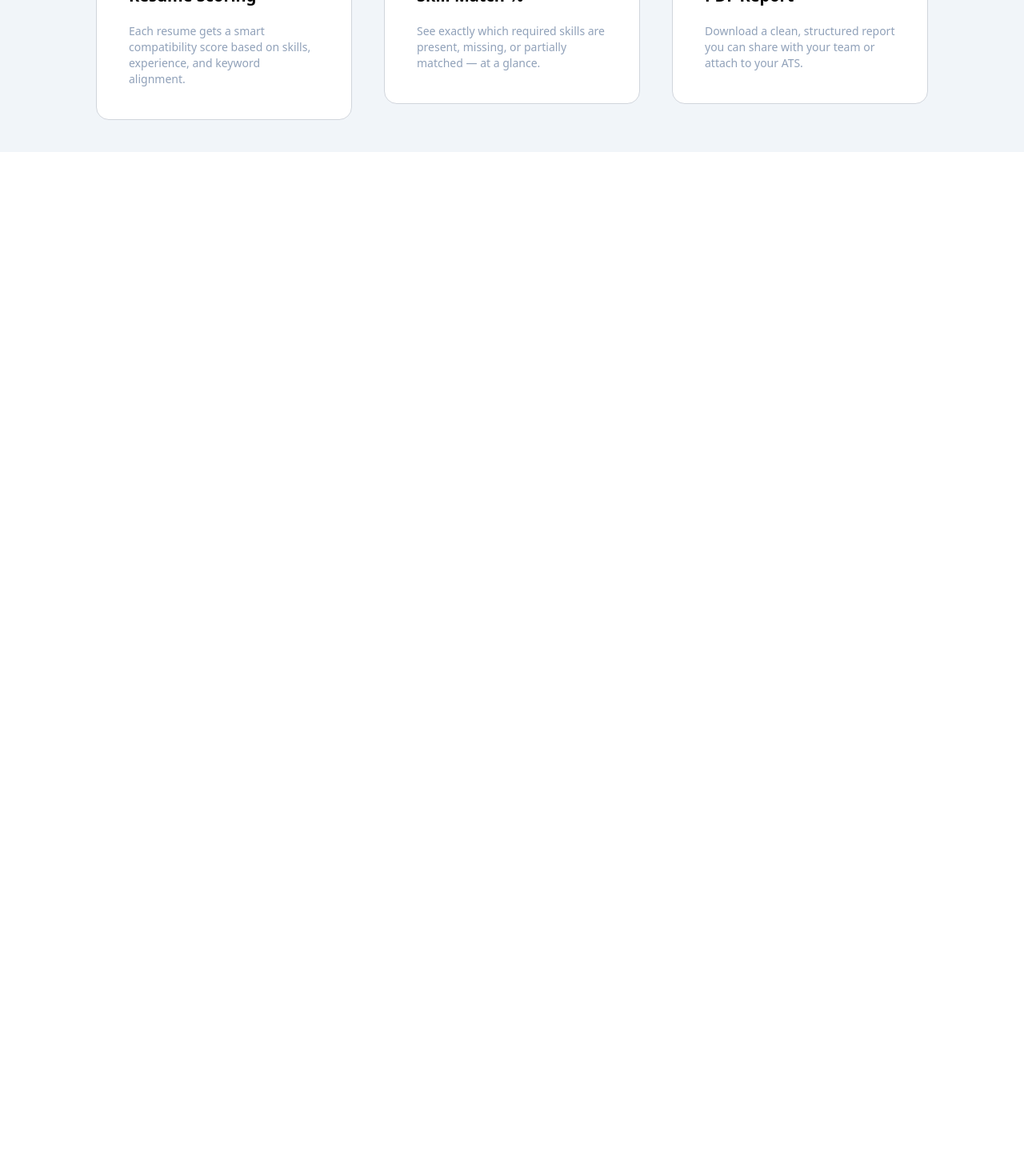
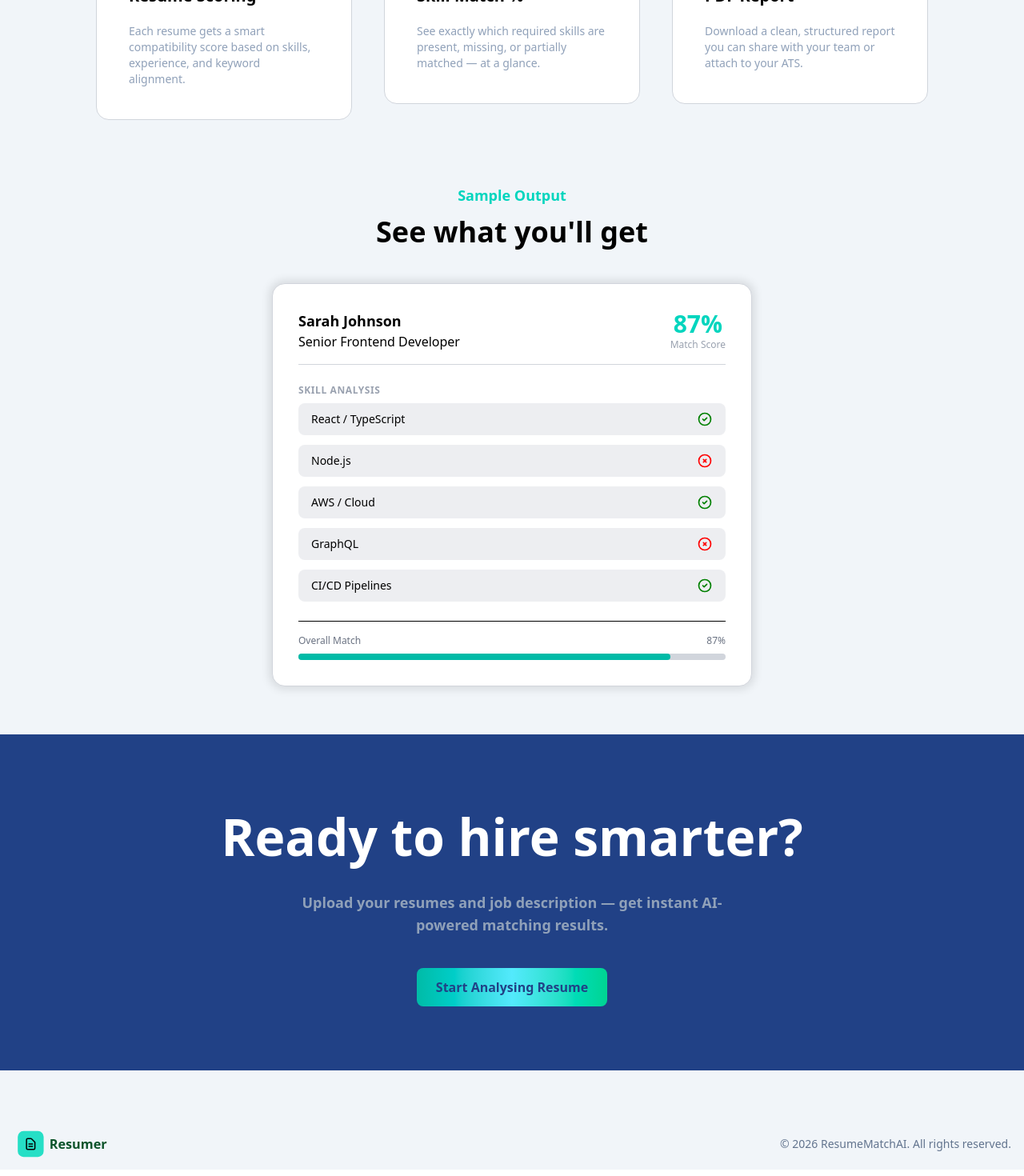
Before and after one commit to Aditya-Jaiswar-8796/resume-jd-matcher, a Next.js app: page / in a window 1280 px wide. Shown: the part 1310-2780 px from the top of the page at 80% size. Before the commit the page ends 1500 px from the top, so only its background shows below. Built offline with nearby package versions, Linux system fonts and the light colour scheme.

Commit message:
home done

```diff
--- /dev/null
+++ b/app/components/Tick.js
@@ -0,0 +1,13 @@
+import React from 'react'
+
+const Tick = (props) => {
+let find = props.find;
+  return (
+    <div>
+        {find ?
+      <svg className="h-5 w-5 text-accent" fill="none" viewBox="0 0 24 24" stroke="green" strokeWidth="2"><path strokeLinecap="round" strokeLinejoin="round" d="M9 12l2 2 4-4m6 2a9 9 0 11-18 0 9 9 0 0118 0z"></path></svg>
+     : <svg className="h-5 w-5 text-destructive/70" fill="none" viewBox="0 0 24 24" stroke="red" strokeWidth="2"><path strokeLinecap="round" strokeLinejoin="round" d="M10 14l2-2m0 0l2-2m-2 2l-2-2m2 2l2 2m7-2a9 9 0 11-18 0 9 9 0 0118 0z"></path></svg>}</div>
+  )
+}
+
+export default Tick
--- a/app/page.js
+++ b/app/page.js
@@ -1,5 +1,6 @@
 import React from 'react'
 import Herosection from './components/Herosection'
+import Tick from './components/Tick'
 
 export default function page() {
   return (
@@ -12,8 +13,8 @@ export default function page() {
           <div className="flex flex-col items-center gap-5  mt-10 w-[22vw] relative bg-white p-10 rounded-2xl border border-gray-300 hover:shadow-[0px_0px_10px_4px_#e0e1e1] ">
             <span className='text-sm font-semibold absolute right-5 top-5 text-gray-400'>01</span>
             <div className="icon flex h-12 w-12 items-center justify-center rounded-lg bg-slate-200/50">
-            <svg class="h-7 w-7 text-accent" fill="none" viewBox="0 0 24 24" stroke="teal" strokeWidth="2">
-              <path strokeLinecap="round" stroke-linejoin="round" d="M4 16v1a3 3 0 003 3h10a3 3 0 003-3v-1m-4-8l-4-4m0 0L8 8m4-4v12"></path>
+              <svg className="h-7 w-7 text-accent" fill="none" viewBox="0 0 24 24" stroke="teal" strokeWidth="2">
+                <path strokeLinecap="round" strokeLinejoin="round" d="M4 16v1a3 3 0 003 3h10a3 3 0 003-3v-1m-4-8l-4-4m0 0L8 8m4-4v12"></path>
               </svg></div>
             <span className='text-xl font-bold text'>Upload Resumes & JD</span>
             <p className='text-sm mx-4 text-center w-full text-wrap text-slate-400'>Drag and drop your resumes and the job description — PDF, DOCX, or plain text.</p>
@@ -21,14 +22,14 @@ export default function page() {
           <div className="flex flex-col items-center gap-5  mt-10 w-[22vw] relative bg-white p-10 rounded-2xl border border-gray-300 hover:shadow-[0px_0px_10px_4px_#e0e1e1]">
             <span className='text-sm font-semibold absolute right-5 top-5 text-gray-400'>02</span>
             <div className="icon flex h-12 w-12 items-center justify-center rounded-lg bg-slate-200/50">
-            <svg class="h-7 w-7 text-accent" fill="none" viewBox="0 0 24 24" stroke="teal" strokeWidth="2"><path strokeLinecap="round" strokeLinejoin="round" d="M9.75 17L9 20l-1 1h8l-1-1-.75-3M3 13h18M5 17h14a2 2 0 002-2V5a2 2 0 00-2-2H5a2 2 0 00-2 2v10a2 2 0 002 2z"></path></svg></div>
+              <svg className="h-7 w-7 text-accent" fill="none" viewBox="0 0 24 24" stroke="teal" strokeWidth="2"><path strokeLinecap="round" strokeLinejoin="round" d="M9.75 17L9 20l-1 1h8l-1-1-.75-3M3 13h18M5 17h14a2 2 0 002-2V5a2 2 0 00-2-2H5a2 2 0 00-2 2v10a2 2 0 002 2z"></path></svg></div>
             <span className='text-xl font-bold text'>AI Analyzes & Matches</span>
             <p className='text-sm mx-4 text-center w-full text-wrap text-slate-400'>Our AI engine extracts skills, compares requirements, and scores each resume instantly.</p>
           </div>
           <div className="flex flex-col items-center gap-5  mt-10 w-[22vw] relative bg-white p-10 rounded-2xl border border-gray-300 hover:shadow-[0px_0px_10px_4px_#e0e1e1]">
             <span className='text-sm font-semibold absolute right-5 top-5 text-gray-400'>03</span>
             <div className="icon flex h-12 w-12 items-center justify-center rounded-lg bg-slate-200/50">
-            <svg class="h-7 w-7 text-accent" fill="none" viewBox="0 0 24 24" stroke="teal" strokeWidth="2"><path strokeLinecap="round" strokeLinejoin="round" d="M12 10v6m0 0l-3-3m3 3l3-3m2 8H7a2 2 0 01-2-2V5a2 2 0 012-2h5.586a1 1 0 01.707.293l5.414 5.414a1 1 0 01.293.707V19a2 2 0 01-2 2z"></path></svg></div>
+              <svg className="h-7 w-7 text-accent" fill="none" viewBox="0 0 24 24" stroke="teal" strokeWidth="2"><path strokeLinecap="round" strokeLinejoin="round" d="M12 10v6m0 0l-3-3m3 3l3-3m2 8H7a2 2 0 01-2-2V5a2 2 0 012-2h5.586a1 1 0 01.707.293l5.414 5.414a1 1 0 01.293.707V19a2 2 0 01-2 2z"></path></svg></div>
             <span className='text-xl font-bold text'>Get Your Report</span>
             <p className='text-sm mx-4 text-center w-full text-wrap text-slate-400'>Download a structured PDF report with match scores, skill gaps, and recommendations.</p>
           </div>
@@ -40,24 +41,70 @@ export default function page() {
         <div className="step flex items-start justify-center gap-10 mb-10">
           <div className="flex flex-col  gap-5  mt-10 w-[25vw] items-left bg-white p-10 rounded-2xl border border-gray-300 hover:shadow-[0px_0px_10px_4px_#e0e1e1] ">
             <div className="icon flex h-12 w-12 items-center justify-center rounded-lg bg-slate-200/50">
-            <svg class="h-6 w-6 text-accent" fill="none" viewBox="0 0 24 24" stroke="teal" strokeWidth="2"><path strokeLinecap="round" strokeLinejoin="round" d="M9 19v-6a2 2 0 00-2-2H5a2 2 0 00-2 2v6a2 2 0 002 2h2a2 2 0 002-2zm0 0V9a2 2 0 012-2h2a2 2 0 012 2v10m-6 0a2 2 0 002 2h2a2 2 0 002-2m0 0V5a2 2 0 012-2h2a2 2 0 012 2v14a2 2 0 01-2 2h-2a2 2 0 01-2-2z"></path></svg></div>
+              <svg className="h-6 w-6 text-accent" fill="none" viewBox="0 0 24 24" stroke="teal" strokeWidth="2"><path strokeLinecap="round" strokeLinejoin="round" d="M9 19v-6a2 2 0 00-2-2H5a2 2 0 00-2 2v6a2 2 0 002 2h2a2 2 0 002-2zm0 0V9a2 2 0 012-2h2a2 2 0 012 2v10m-6 0a2 2 0 002 2h2a2 2 0 002-2m0 0V5a2 2 0 012-2h2a2 2 0 012 2v14a2 2 0 01-2 2h-2a2 2 0 01-2-2z"></path></svg></div>
             <span className='text-xl font-bold text'>Resume Scoring</span>
             <p className='text-sm text-left w-full text-wrap text-slate-400'>Each resume gets a smart compatibility score based on skills, experience, and keyword alignment.</p>
           </div>
           <div className="flex flex-col gap-5  mt-10 w-[25vw] items-left bg-white p-10 rounded-2xl border border-gray-300 hover:shadow-[0px_0px_10px_4px_#e0e1e1]">
             <div className="icon flex h-12 w-12 items-center justify-center rounded-lg bg-slate-200/50">
-            <svg class="h-6 w-6 text-accent" fill="none" viewBox="0 0 24 24" stroke="teal" strokeWidth="2"><path strokeLinecap="round" strokeLinejoin="round" d="M9 12l2 2 4-4m5.618-4.016A11.955 11.955 0 0112 2.944a11.955 11.955 0 01-8.618 3.04A12.02 12.02 0 003 9c0 5.591 3.824 10.29 9 11.622 5.176-1.332 9-6.03 9-11.622 0-1.042-.133-2.052-.382-3.016z"></path></svg></div>
+              <svg className="h-6 w-6 text-accent" fill="none" viewBox="0 0 24 24" stroke="teal" strokeWidth="2"><path strokeLinecap="round" strokeLinejoin="round" d="M9 12l2 2 4-4m5.618-4.016A11.955 11.955 0 0112 2.944a11.955 11.955 0 01-8.618 3.04A12.02 12.02 0 003 9c0 5.591 3.824 10.29 9 11.622 5.176-1.332 9-6.03 9-11.622 0-1.042-.133-2.052-.382-3.016z"></path></svg></div>
             <span className='text-xl font-bold text'>Skill Match %</span>
             <p className='text-sm text-left w-full text-wrap text-slate-400'>See exactly which required skills are present, missing, or partially matched — at a glance.</p>
           </div>
           <div className="flex flex-col gap-5  mt-10 w-[25vw] items-left bg-white p-10 rounded-2xl border border-gray-300 hover:shadow-[0px_0px_10px_4px_#e0e1e1]">
             <div className="icon flex h-12 w-12 items-center justify-center rounded-lg bg-slate-200/50">
-            <svg class="h-6 w-6 text-accent" fill="none" viewBox="0 0 24 24" stroke="teal" strokeWidth="2"><path strokeLinecap="round" strokeLinejoin="round" d="M9 12h6m-6 4h6m2 5H7a2 2 0 01-2-2V5a2 2 0 012-2h5.586a1 1 0 01.707.293l5.414 5.414a1 1 0 01.293.707V19a2 2 0 01-2 2z"></path></svg></div>
+              <svg className="h-6 w-6 text-accent" fill="none" viewBox="0 0 24 24" stroke="teal" strokeWidth="2"><path strokeLinecap="round" strokeLinejoin="round" d="M9 12h6m-6 4h6m2 5H7a2 2 0 01-2-2V5a2 2 0 012-2h5.586a1 1 0 01.707.293l5.414 5.414a1 1 0 01.293.707V19a2 2 0 01-2 2z"></path></svg></div>
             <span className='text-xl font-bold text'>PDF Report</span>
             <p className='text-sm text-left w-full text-wrap text-slate-400'>Download a clean, structured report you can share with your team or attach to your ATS.</p>
           </div>
         </div>
       </div>
+      <div className="scard flex flex-col items-center mb-10">
+        <span className='text-lg font-bold text-teal-400 text-center mt-10'>Sample Output</span>
+        <h1 className='text-4xl font-bold my-3'>See what you'll get</h1>
+        <div className="rounded-2xl border bg-white border-gray-300 shadow-[0px_0px_11px_4px_rgba(0,_0,_0,_0.1)] mt-8 p-8 w-150"><div className="flex items-center justify-between mb-6 pb-4 border-b border-gray-300">
+          <div>
+            <h3 className="font-bold text-foreground text-lg">Sarah Johnson</h3><p className="text-smtext-gray-400">Senior Frontend Developer</p></div>
+          <div className="flex flex-col items-center"><div className="text-3xl font-bold text-teal-400">87%</div><span className="text-xs text-gray-400">Match Score</span></div></div>
+          <div className="space-y-3 "><p className="text-xs font-semibold uppercase tracking-wider text-gray-400 mb-2">Skill Analysis</p><div className="flex items-center justify-between rounded-lg bg-gray-300/40 px-4 py-2.5">
+            <span className="text-sm font-medium text-foreground">React / TypeScript</span>
+            <Tick find={true}/>
+            </div><div className="flex items-center justify-between rounded-lg bg-gray-300/40  px-4 py-2.5">
+            <span className="text-sm font-medium text-foreground">Node.js</span>
+            <Tick find={false}/>
+            </div>
+            <div className="flex items-center justify-between rounded-lg bg-gray-300/40 px-4 py-2.5">
+            <span className="text-sm font-medium text-foreground">AWS / Cloud</span>
+            <Tick find={true}/>
+            </div>
+            <div className="flex items-center justify-between rounded-lg bg-gray-300/40 px-4 py-2.5"><span className="text-sm font-medium text-foreground">GraphQL</span>
+            <Tick find={false}/></div>
+            <div className="flex items-center justify-between rounded-lg bg-gray-300/40 px-4 py-2.5"><span className="text-sm font-medium text-foreground">CI/CD Pipelines</span> <Tick find={true}/></div></div><div className="mt-6 pt-4 border-t border-border">
+              <div className="flex justify-between text-xs text-gray-500 mb-2"><span>Overall Match</span><span>87%</span></div><div className="h-2 w-full rounded-full bg-gray-300">
+                <div className="h-2 rounded-full bg-teal-500 transition-all w-[87%]"></div></div></div></div>
+      </div>
+      <div className='bg-[#214186] w-full h-full my-15 flex flex-col gap-5 items-center p-20'>
+        <span className='text-[4rem] text-white font-bold'>Ready to hire smarter?</span>
+        <p className='text-lg mx-4 font-semibold text-center w-150 text-wrap text-slate-400'>Upload your resumes and job description — get instant AI-powered matching results.</p>
+        <div className="flex items-center gap-5">
+          <button className='bg-gradient-to-r from-teal-500 to-emerald-400 via-cyan-300 cursor-pointer text-[#214186] font-bold py-3 px-6 rounded-lg mt-5 hover:bg-[#12e2c6] transition hover:scale-105 duration-300'>Start Analysing Resume</button>
+
+        </div>
+    </div>
+    <div className="footer flex justify-between items-center px-4 mb-2">
+      <div className="container flex h-16 items-center justify-between">
+        <div className="flex items-center justify-center gap-2 scale-90">
+                <div className=" bg-[#26dfc6] flex h-9 w-9 items-center justify-center rounded-lg bg-accent">
+                  <svg className="h-5 w-5 text-accent-foreground" fill="none" viewBox="0 0 24 24" stroke="currentColor" strokeWidth={2}>
+                    <path strokeLinecap="round" strokeLinejoin="round" d="M9 12h6m-6 4h6m2 5H7a2 2 0 01-2-2V5a2 2 0 012-2h5.586a1 1 0 01.707.293l5.414 5.414a1 1 0 01.293.707V19a2 2 0 01-2 2z" />
+                  </svg>
+                </div>
+                <span className="text-lg font-heading font-bold text-green-900 text-foreground">
+                  Resumer
+                </span>
+              </div></div>
+              <p className='text-sm text-nowrap text-slate-500'>© 2026 ResumeMatchAI. All rights reserved.</p>
+    </div>
     </div>
   )
 }
```
